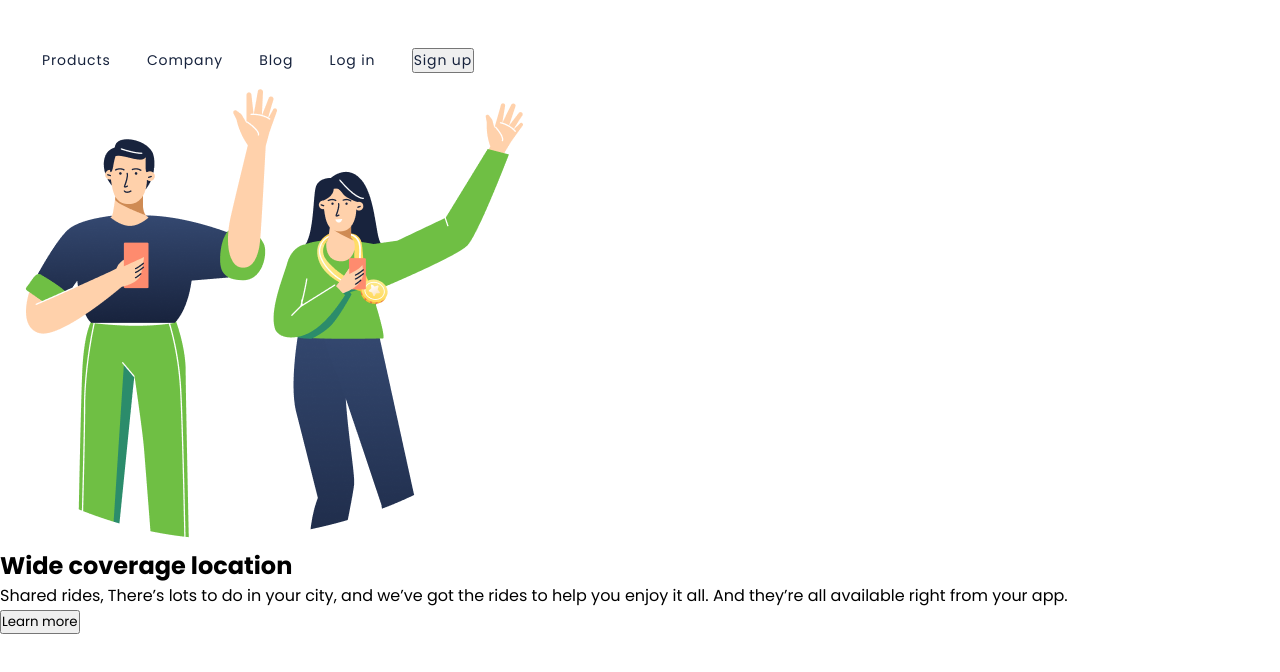
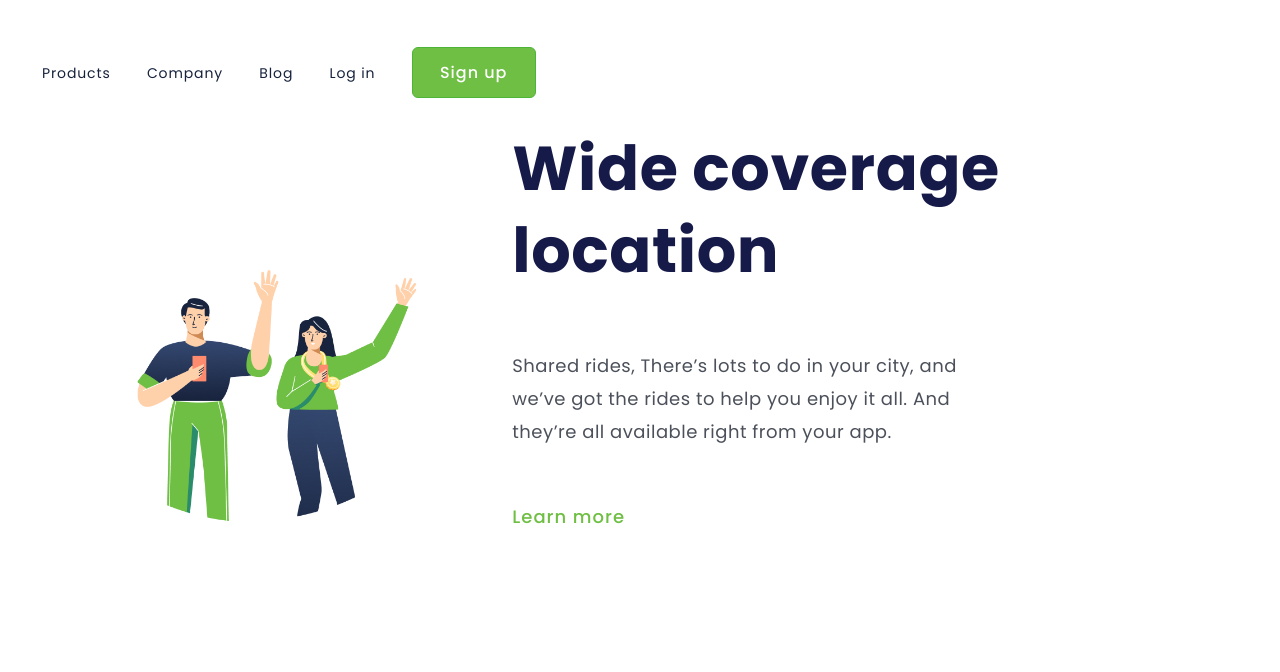
Before and after one commit to joselmosilva/projeto-dev, a plain HTML site: page projetodev/projeto.html in a window 1280 px wide. Drawn offline with Linux system fonts and the light colour scheme.

Commit message:
projeto finalizado

```diff
--- a/projetodev/projeto.html
+++ b/projetodev/projeto.html
@@ -17,7 +17,7 @@
         <a class="link-menu">Company</a>
         <a class="link-menu">Blog</a>
         <a class="link-menu">Log in</a>
-        <button class="link-menu" >Sign up</button>
+        <button class="button-menu1" >Sign up</button>
 
     </header>
     <main>
@@ -30,7 +30,7 @@
             <p>Shared rides, There’s lots to do in your city, and we’ve got the rides to help you enjoy it all. And
                 they’re all available right from your app.</p>
 
-            <button>Learn more</button>
+            <button class="button-menu">Learn more</button>
         </section>
     </main>
 
--- a/projetodev/style.css
+++ b/projetodev/style.css
@@ -23,3 +23,64 @@ header {
     color: #17233D;
     margin-right: 32px;
 }
+
+.button-menu1 {
+    background: #6FBF44;
+    border: 1px solid #4CB538;
+    border-radius: 6px;
+    font-weight: 500;
+    font-size: 16px;
+    line-height: 24px;
+    letter-spacing: 1px;
+    color: #FFFFFF;
+    width: 124px;
+    height: 51px;
+    cursor: pointer;
+}
+
+img {
+    margin: 163px 0 0 123px;
+    display:  inline-block;
+    width: 300px;
+}
+
+section {
+    display: inline-block;
+    margin-left: 84px;
+    margin-left: 85px;
+    width: 493px;
+
+}
+
+h1 {
+    font-weight: 700;
+    font-size: 62px;
+    line-height: 82px;
+    letter-spacing: 0.596154px;
+    color: #161A49;
+
+
+}
+
+p {
+    font-weight: 400;
+    font-size: 18px;
+    line-height: 33px;
+    letter-spacing: 0.5px;
+    color: #4B505A;
+    margin-top: 57px;
+    margin-bottom: 55px;
+
+
+}
+
+.button-menu {
+    font-weight: 500;
+    font-size: 18px;
+    line-height: 27px;
+    letter-spacing: 1px;
+    color: #6FBF44;
+    background: transparent;
+    cursor: pointer;
+    border: none;
+}
```
